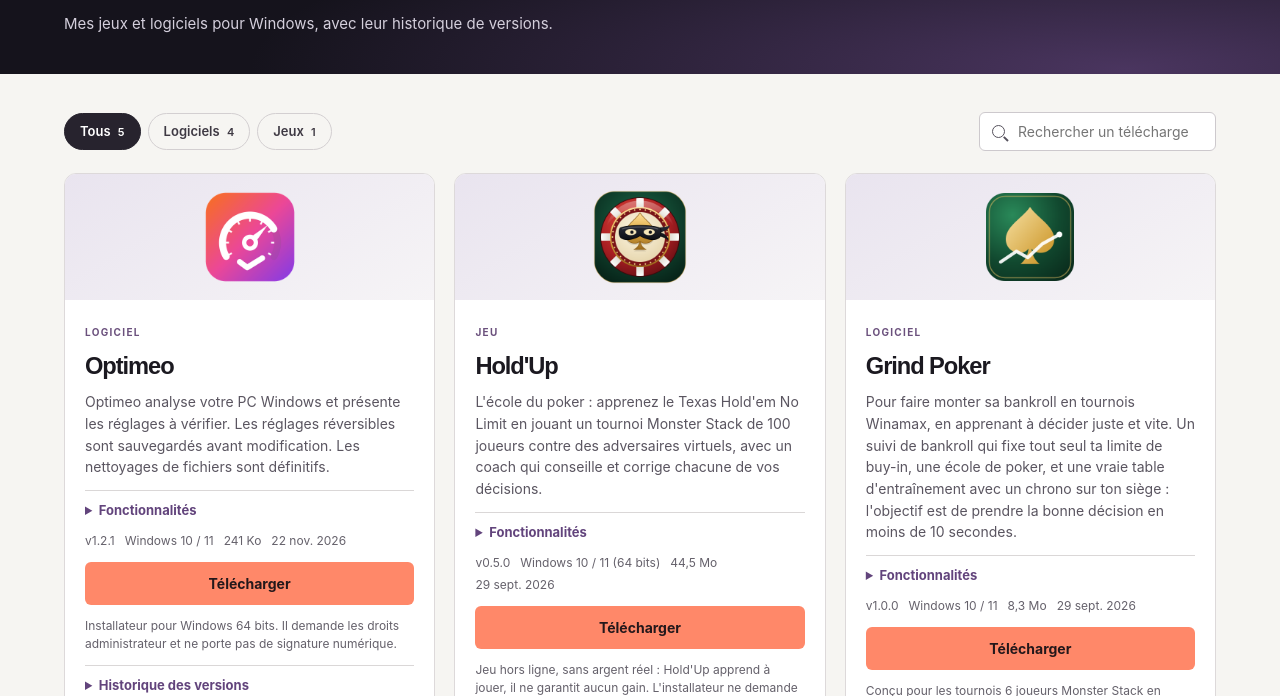
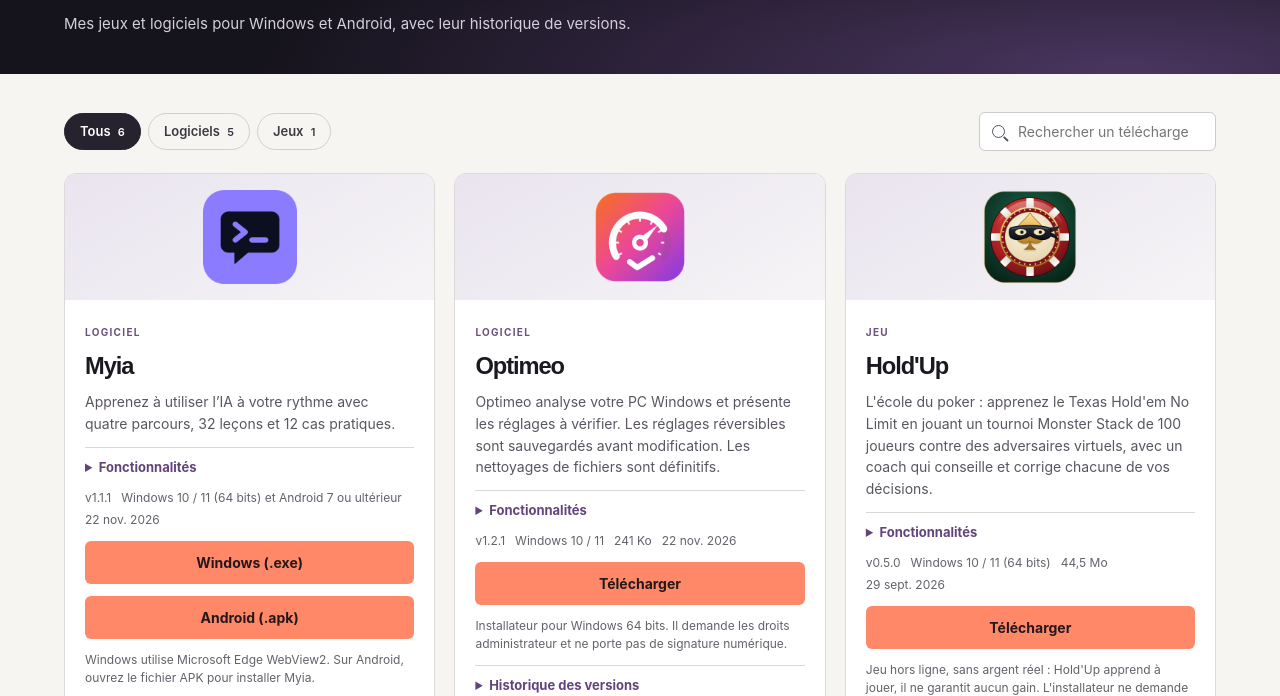
Before and after one commit to atelier-oteka/atelier-oteka.github.io, a plain HTML site: page telechargements.html in a window 1280 px wide. Shown: the part 237-933 px from the top of the page. Drawn offline with Linux system fonts and the light colour scheme.

Commit message:
Publier Myia 1.1.1 pour Windows et Android

```diff
--- a/js/app.js
+++ b/js/app.js
@@ -74,7 +74,7 @@
     // Bouton : lien externe → nouvel onglet ; fichier local → attribut download
     const externe = /^https?:\/\//i.test(c.fichier || "");
     const bouton = c.fichier
-      ? `<a class="bouton" href="${echapper(c.fichier)}" ${externe ? 'target="_blank" rel="noopener"' : "download"}>Télécharger</a>`
+      ? `<a class="bouton" href="${echapper(c.fichier)}" ${externe ? 'target="_blank" rel="noopener"' : "download"}>${echapper(c.libelleFichier || 'Télécharger')}</a>`
       : `<span class="bouton bouton--desactive">Bientôt disponible</span>`;
 
     return `
@@ -89,6 +89,7 @@
             : ""}
           <div class="carte__infos">${infos}</div>
           ${bouton}
+          ${c.fichierAndroid ? `<a class="bouton" href="${echapper(c.fichierAndroid)}" download>Android (.apk)</a>` : ''}
           ${c.note ? `<p class="carte__note">${echapper(c.note)}</p>` : ""}
           ${creerHistorique(c.historique)}
         </div>
--- a/js/creations.js
+++ b/js/creations.js
@@ -40,6 +40,21 @@ const SITE = {
 };
 
 const CREATIONS = [
+  {
+    titre: "Myia",
+    type: "logiciel",
+    description: "Apprenez à utiliser l’IA à votre rythme avec quatre parcours, 32 leçons et 12 cas pratiques.",
+    points: ["30 prompts à copier et 9 quiz de module", "Contenu accessible hors ligne et progression enregistrée sur l’appareil"],
+    version: "1.1.1",
+    date: "2026-11-22",
+    plateforme: "Windows 10 / 11 (64 bits) et Android 7 ou ultérieur",
+    image: "images/myia.png",
+    fichier: "telechargements/Myia-Installation-1.1.1.exe",
+    libelleFichier: "Windows (.exe)",
+    fichierAndroid: "telechargements/Myia-1.1.1.apk",
+    historique: [{ version: "1.1.1", date: "2026-11-22", changements: ["Installation sur Windows et Android, reprise des leçons et sauvegarde de la progression."] }],
+    note: "Windows utilise Microsoft Edge WebView2. Sur Android, ouvrez le fichier APK pour installer Myia."
+  },
   {
     titre: "Hold'Up",
     type: "jeu",
--- a/telechargements.html
+++ b/telechargements.html
@@ -3,7 +3,7 @@
 <head>
   <meta charset="utf-8">
   <meta name="viewport" content="width=device-width,initial-scale=1">
-  <meta name="description" content="Téléchargez les jeux et logiciels Windows de Franck et consultez leur historique.">
+  <meta name="description" content="Téléchargez les jeux et logiciels de Franck pour Windows et Android et consultez leur historique.">
   <meta name="theme-color" content="#15131c">
   <link rel="icon" href="images/logo.svg">
   <link rel="stylesheet" href="css/atelier.css">
@@ -18,7 +18,7 @@
 </div></header>
 <main>
   <section class="download-hero"><div class="wrap"><a class="back" href="index.html#catalogue">← Retour au catalogue</a>
-  <h1>Téléchargements<span class="dot">.</span></h1><p>Mes jeux et logiciels pour Windows, avec leur historique de versions.</p></div></section>
+  <h1>Téléchargements<span class="dot">.</span></h1><p>Mes jeux et logiciels pour Windows et Android, avec leur historique de versions.</p></div></section>
   <section class="wrap collection" id="creations" aria-label="Fichiers à télécharger">
     <div class="tools"><div class="filtres" role="group" aria-label="Filtrer par type">
           <button class="filtre actif" data-filtre="tous">Tous <span class="compteur" data-compteur="tous">0</span></button>
```
Also changed, not shown: index.html (+2 -2 lines), images/myia.png (added), 2 other files.
